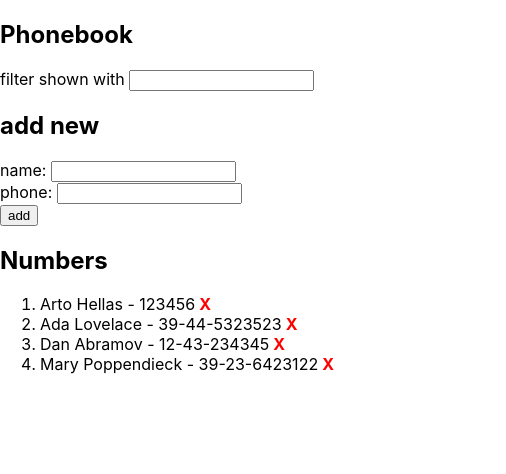
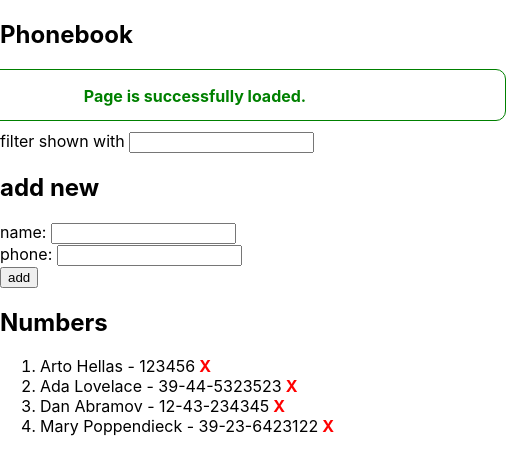
Before and after one commit to omergulen/fullstackchallenge, a React (Create React App) app in the folder part2/phonebook/: page / in a window 390 px wide. Shown: the top 474 px of the page, 506 px wide, since content can reach past the window. Built offline with nearby package versions, Linux system fonts and the light colour scheme; data requests are answered from the project's data file.

Commit message:
part2 :: Phonebook stepd11 & step12*

```diff
--- /dev/null
+++ b/part2/phonebook/src/App.css
@@ -0,0 +1,29 @@
+.success {
+  color: green;
+  font-weight: bold;
+  border-radius: 10px;
+  border: solid 1px green;
+  width: 600px;
+  text-align: center;
+  height: 30px;
+  padding: 10px;
+  justify-self: center;
+  margin: 10px;
+}
+
+p {
+  margin-top: 6px;
+}
+
+.error {
+  color: red;
+  font-weight: bold;
+  border-radius: 10px;
+  border: solid 1px red;
+  width: 600px;
+  text-align: center;
+  height: 30px;
+  padding: 10px;
+  justify-self: center;
+  margin: 10px;
+}
--- a/part2/phonebook/src/App.js
+++ b/part2/phonebook/src/App.js
@@ -1,5 +1,6 @@
 import React, { useState, useEffect } from 'react'
 import peopleDB from './services/people'
+import './App.css';
 
 const Header = ({ title }) => <h2>{title}</h2>
 
@@ -10,6 +11,14 @@ const Filter = ({ handleFilterNameChange, filterName }) => {
     </div>
   )
 }
+
+const Notification = ({ message, type }) => (
+  message ? (
+    <div className={type && type === 'error' ? 'error' : 'success'}>
+      <p>{message}</p>
+    </div>
+  ) : ''
+)
 
 const PersonForm = ({ newName, handleNameChange, newPhone, handlePhoneChange, handleSubmit }) => (
   <form onSubmit={handleSubmit}>
@@ -45,6 +54,7 @@ const App = () => {
   const [filterName, setFilterName] = useState('')
   const [newName, setNewName] = useState('')
   const [newPhone, setNewPhone] = useState('')
+  const [notification, setNotification] = useState({ message: 'Page is successfully loaded.', type: 'success' })
 
   useEffect(() => {
     peopleDB.getAll().then(data => setPeople(data))
@@ -77,6 +87,10 @@ const App = () => {
           setPeople(people.map(person =>
             person.id === id ? updatedPerson : person
           ))
+          setNotification({
+            message: `Information of ${newName} has been updated.`,
+            type: 'success'
+          })
         })
       }
     } else {
@@ -85,22 +99,41 @@ const App = () => {
           name: newName,
           number: newPhone,
           id: people[people.length - 1].id + 1
-        }).then(newPerson => setPeople(people.concat(newPerson)))
+        }).then(newPerson => {
+          setPeople(people.concat(newPerson))
+          setNotification({
+            message: `Person ${newName} has been saved.`,
+            type: 'success'
+          })
+        })
     }
   }
 
   const handleDelete = person => {
     const result = window.confirm(`Do you really want to delete ${person.name}?`);
     if (result) {
-      peopleDB.deletePerson(person.id).then(() => {
-        setPeople(people.filter(p => p.id !== person.id))
-      })
+      peopleDB.deletePerson(person.id)
+        .then(() => {
+          setPeople(people.filter(p => p.id !== person.id))
+          setNotification({
+            message: `Information of ${person.name} has been deleted.`,
+            type: 'success'
+          })
+        })
+        .catch(e => {
+          setNotification({
+            message: `Information of ${person.name} has already been removed from the serer.`,
+            type: 'error'
+          })
+          setPeople(people.filter(p => p.id !== person.id))
+        })
     }
   }
 
   return (
     <div>
       <Header title='Phonebook' />
+      <Notification message={notification.message} type={notification.type} />
       <Filter filterName={filterName} handleFilterNameChange={handleFilterNameChange} />
       <Header title='add new' />
       <PersonForm
```
